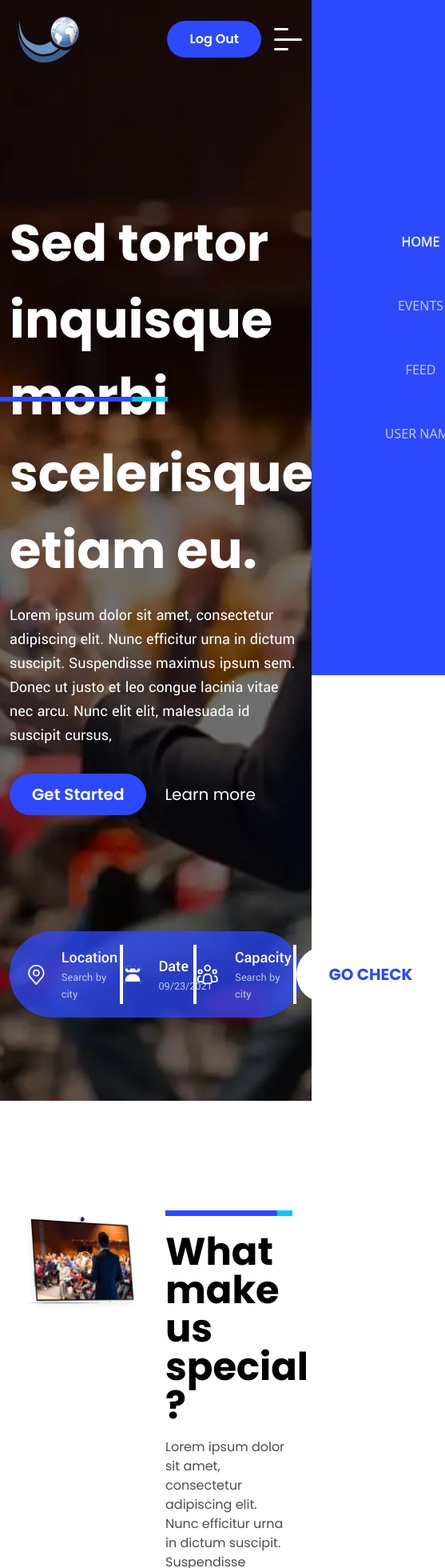
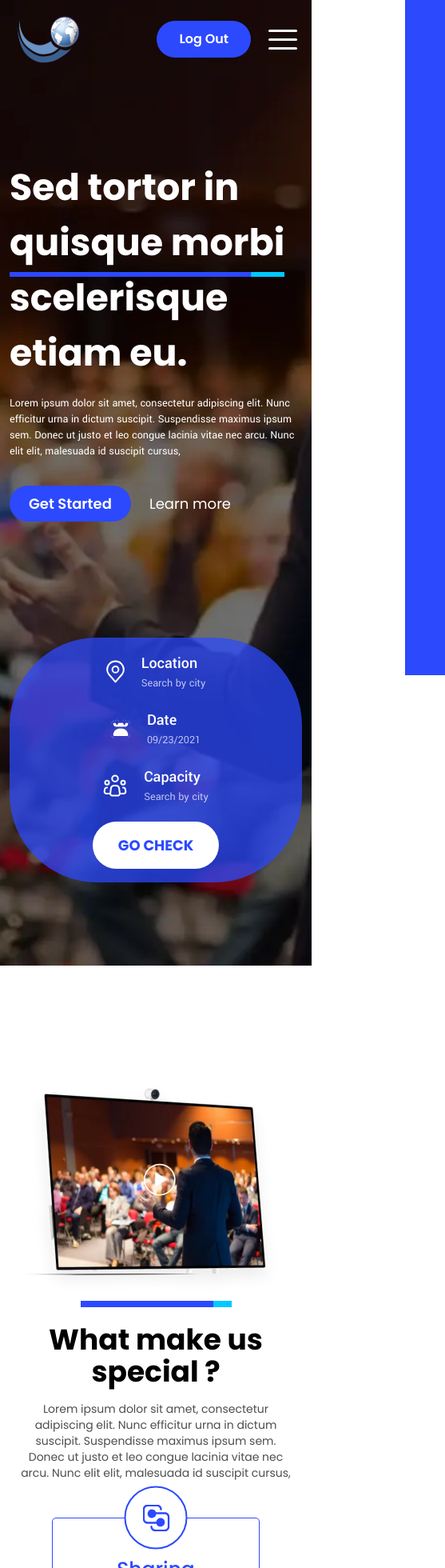
Before and after one commit to Prerna-2605/react-events-free, a React (Vite) app: page / in a window 390 px wide. Shown: the top 1960 px of the page at 80% size, 557 px wide, since content can reach past the window. Built offline with nearby package versions, Linux system fonts and the light colour scheme.

Commit message:
made home page responsive

```diff
--- a/package.json
+++ b/package.json
@@ -11,6 +11,7 @@
   },
   "dependencies": {
     "@tailwindcss/vite": "^4.1.11",
+    "hamburger-react": "^2.5.2",
     "react": "^19.1.0",
     "react-dom": "^19.1.0",
     "react-router-dom": "^7.6.2",
--- a/src/components/Bluesection.jsx
+++ b/src/components/Bluesection.jsx
@@ -18,12 +18,12 @@ const Bluesection = () => {
           className='max-w-[765px] text-center mx-auto text-white mb-[78px] '
         />
 
-        <div className='max-w-[920px] flex justify-between items-center mx-auto '>
+        <div className='max-w-[920px] flex justify-between items-center mx-auto max-[515px]:grid max-[515px]:grid-cols-2 max-[515px]:gap-5 '>
           {bluesection.map((items, index) => (
             <div key={index} className='flex flex-col items-center '>
               <img src={items.icon} alt="icon" />
 
-              <p className='poppins font-bold text-[35px] my-1 text-white '>
+              <p className='poppins font-bold text-[35px] max-lg:text-[32px] max-md:text-[28px] my-1 text-white '>
                 {items.head}
               </p>
 
--- a/src/components/Homehero.jsx
+++ b/src/components/Homehero.jsx
@@ -9,10 +9,13 @@ import { Link } from 'react-router-dom'
 const Homehero = () => {
     return (
         <div className='bg-center bg-cover bg-no-repeat pb-[104px] ' style={{ backgroundImage: `url(${section1bg})` }} >
-            <div className='max-w-[1320px] mx-auto pt-[256px] px-3 '>
-                <h1 className='font-poppins font-bold text-[64px] text-white max-w-[1044px] leading-[150%] relative mb-[18px] '>
-                    Sed tortor inquisque morbi scelerisque etiam eu.
-                    <img src={blueline} alt="img" className='absolute top-1/2 right-42' />
+            <div className='max-w-[1320px] mx-auto pt-[256px] max-md:pt-50 px-3 '>
+                <h1 className='font-poppins font-bold text-[64px] max-lg:text-[58px] max-md:text-[50px] max-sm:text-[46px] text-white max-w-[1044px] leading-[150%] mb-[18px] '>
+                    Sed tortor in <span className='relative inline-block '>
+                        quisque morbi
+                        <img src={blueline} alt="img" className='absolute -bottom-2 right-0 ' />
+                    </span> scelerisque etiam eu.
+
                 </h1>
 
                 <SmallText
@@ -22,16 +25,17 @@ const Homehero = () => {
                 <div className='flex gap-[23px] items-center mb-[145px] '>
                     <Button
                         text={'Get Started'}
-                        className='py-[11px] px-7 text-[20px] leading-[150%] ' />
+                        className='py-[11px] px-7 text-[20px] max-sm:text-[18px] max-sm:py-[9px] max-sm:px-6 leading-[150%] ' />
 
-                    <Link className='font-poppins font-normal text-[20px] text-white '>
+                    <Link className='font-poppins font-normal text-[20px] max-sm:text-[18px] text-white hover:tracking-wider transition-all duration-300 '>
                         Learn more
                     </Link>
                 </div>
 
-                <div className='flex py-[17px] px-[23px] justify-between items-center max-w-[962px] bg-[#2C49FEBD] rounded-full '>
+                <div className='flex py-[17px] px-[23px] justify-between items-center max-w-[962px] bg-[#2C49FEBD] rounded-[150px] max-[426px]:rounded-[110px] max-md:grid max-md:grid-cols-2 max-[426px]:!grid-cols-1 max-md:gap-5 '>
                     {bluebox.map((items, index) => (
                         <React.Fragment key={index}>
+                            <div className='flex max-md:justify-center '>
                                 <div className='flex gap-[21px] items-center '>
                                     <items.icon />
                                     <div>
@@ -43,11 +47,12 @@ const Homehero = () => {
                                         </p>
                                     </div>
                                 </div>
-                            <div className="border-[2px] h-[74px] border-white"></div>
+                            </div>
+                            <div className="border-[2px] h-[74px] border-white max-md:hidden "></div>
                         </React.Fragment>
                     ))}
 
-                    <Button className='py-5 px-10 bg-white !text-[#2C49FE] uppercase !font-bold text-[20px] ' text={'go check'} />
+                    <div className='flex max-md:justify-center '><Button className='py-5 px-10 bg-white !text-[#2C49FE] uppercase !font-bold text-[20px] max-w-[185px] max-sm:px-8 max-sm:py-4 max-sm:text-[18px] ' text={'go check'} /></div>
                 </div>
             </div>
         </div>
--- a/src/components/Special.jsx
+++ b/src/components/Special.jsx
@@ -8,27 +8,27 @@ import { special } from '../utils/helper'
 const Special = () => {
     return (
         <div className='max-w-[1320px] mx-auto mt-[137px] mb-[73px] px-3 '>
-            <div className="flex flex-wrap">
-                <div className="w-1/2 px-3">
-                    <img src={television} alt="image" draggable='false' />
+            <div className="flex flex-wrap max-lg:flex-col ">
+                <div className="w-1/2 px-3 max-lg:w-full ">
+                    <img src={television} alt="image" draggable='false' className='w-full max-lg:w-[70%] mx-auto max-sm:w-full ' />
                 </div>
 
-                <div className="w-1/2 px-3">
-                    <img src={blueline} alt="image" draggable='false' className='mb-[21px] ' />
+                <div className="w-1/2 px-3 max-lg:w-full ">
+                    <img src={blueline} alt="image" draggable='false' className='mb-[21px] max-lg:mx-auto ' />
 
                     <Heading
                         text={'What make us special ?'}
-                        className='mb-4'
+                        className='mb-4 max-lg:text-center '
                     />
 
                     <SmallText
                         text={'Lorem ipsum dolor sit amet, consectetur adipiscing elit. Nunc efficitur urna in dictum suscipit. Suspendisse maximus ipsum sem. Donec ut justo et leo congue lacinia vitae nec arcu. Nunc elit elit, malesuada id suscipit cursus,'}
-                        className='mb-[46px] '
+                        className='mb-[46px] max-lg:text-center '
                     />
 
-                    <div className='grid grid-cols-2 gap-y-[37px] gap-x-9 '>
+                    <div className='cards grid grid-cols-2 max-lg:grid-cols-3 gap-y-[37px] gap-x-9 max-lg:gap-5 '>
                         {special.map((items, index) => (
-                            <div key={index} className={`relative flex justify-center ${special.length % 2 !== 0 && index === special.length - 1 ? 'col-span-2 mx-auto' : ''}`}>
+                            <div key={index} className={`relative flex justify-center ${special.length % 2 !== 0 && index === special.length - 1 ? 'lg:col-span-2 lg:mx-auto' : ''}`}>
                                 <div className='size-[79px] max-w-[79px] w-full border-[2px] border-[#2C49FE] bg-white z-1 rounded-full flex items-center justify-center absolute left-1/2 -translate-x-1/2 -translate-y-1/2 '>
                                     <img src={items.icon} alt="icon" />
                                 </div>
--- a/src/components/common/Breadcrumb.jsx
+++ b/src/components/common/Breadcrumb.jsx
@@ -11,7 +11,7 @@ const Breadcrumb = ({className=''}) => {
     console.log(generatePath)
     return (
         <div className={`text-sm py-2  ${className}`}>
-            <Link to="/" className={`font-poppins font-normal text-base text-[#666666] ${EventsPage ? 'text-white' : 'text-[#666666]'} `}>Home</Link>
+            <Link to="/" className={`font-poppins font-normal text-base text-[#666666] opacity-70 ${EventsPage ? 'text-white' : 'text-[#666666]'} `}>Home</Link>
             {pathnames.map((_, index) => {
                 const path = generatePath(index);
 
@@ -23,13 +23,13 @@ const Breadcrumb = ({className=''}) => {
 
                 return (
                     <span key={path}>
-                        <span className={`${EventsPage ? 'text-white' : 'text-[#666666]'} font-poppins font-normal text-base text-[#666666]`}>{' >  '}</span>
+                        <span className={`${EventsPage ? 'text-white' : 'text-[#666666]'} opacity-70 font-poppins font-normal text-base text-[#666666]`}>{' >  '}</span>
                         {index !== pathnames.length - 1 ? (
                             <Link to={path} className="text-black">
                                 {name}
                             </Link>
                         ) : (
-                                <span className={`font-poppins font-normal text-base capitalize  ${EventsPage ? 'text-white' : 'text-[#2C49FE] '}`}>{name}</span>
+                                <span className={`font-poppins font-normal text-base capitalize opacity-100  ${EventsPage ? 'text-white' : 'text-[#666666] '}`}>{name}</span>
                         )}
                     </span>
                 );
--- a/src/components/common/Heading.jsx
+++ b/src/components/common/Heading.jsx
@@ -2,7 +2,7 @@ import React from 'react'
 
 const Heading = ({ className = '', text }) => {
     return (
-        <h2 className={`font-poppins font-bold text-5xl ${className} `}>
+        <h2 className={`font-poppins font-bold text-5xl max-lg:text-4xl ${className} `}>
             {text}
         </h2>
     )
--- a/src/components/common/Navbar.jsx
+++ b/src/components/common/Navbar.jsx
@@ -3,6 +3,7 @@ import { Link, NavLink, useLocation } from 'react-router-dom'
 import logo from '../../assets/svg/logo.svg'
 import { navbar } from '../../utils/helper'
 import Button from './Button'
+import { Squash as Hamburger } from 'hamburger-react'
 
 const Navbar = () => {
     const [state, setIsOpen] = useState(null)
@@ -33,14 +34,14 @@ const Navbar = () => {
                 </Link>
 
                 <div className='flex items-center gap-14 '>
-                    <div className={`flex gap-10 max-md:flex-col max-md:justify-center max-md:items-center max-md:bg-[#2C49FE] max-md:fixed max-md:top-0 max-md:right-0 max-md:w-[70%] max-md:h-screen max-md:transition-transform max-md:duration-300 max-md:z-10 ${state === "show" ? 'max-md:translate-x-0' : 'max-md:translate-x-full'}`}>
+                    <div className={`flex gap-10 max-md:flex-col max-md:justify-center max-md:items-center max-md:bg-[#2C49FE] max-md:fixed max-md:top-0 max-md:w-[70%] max-md:h-screen max-md:transition-[right] max-md:duration-300 max-md:z-10 ${state === "show" ? 'max-md:right-0 ' : 'max-md:-right-full '}`}>
 
                         {navbar.map((item, index) => (
                             <NavLink
                                 key={index}
                                 to={item.link == 'home' ? '/' : `/${item.link}`}
                                 className={({ isActive }) => {
-                                    const baseStyle = 'px-3 py-2 cursor-pointer relative group uppercase font-normal text-base no-underline transition-all duration-300 hover:tracking-wider';
+                                    const baseStyle = 'px-3 py-2 cursor-pointer relative group uppercase font-normal text-base whitespace-nowrap transition-all duration-300 hover:tracking-widest';
                                     const activeStyle = isActive ? 'opacity-100 text-stroke-1' : 'opacity-70';
 
                                     let textColor = '';
@@ -67,11 +68,15 @@ const Navbar = () => {
                     </div>
                     <div className='flex items-center gap-4 '>
                         <Button className='py-[11px] px-7 ' text={'Log Out'} />
-                        <button onClick={() => setIsOpen(state === "show" ? null : "show")} className='w-[35px] h-7 flex flex-col justify-between z-19 md:hidden '>
-                            <span className={`w-1/2 h-[3px] rounded-full transition-all duration-300 active:scale-95 ${state === "show" ? 'w-full rotate-45 origin-left bg-white ' : 'rotate-0'} ${showBlueBg ? 'bg-[#2C49FE]' : 'bg-white'} `}></span>
-                            <span className={`w-full h-[3px] rounded-full transition-all duration-300 active:scale-95 ${state === "show" ? 'hidden ' : ''} ${showBlueBg ? 'bg-[#2C49FE]' : 'bg-white'} `}></span>
-                            <span className={`w-1/2 h-[3px] rounded-full transition-all duration-300 active:scale-95 ${state === "show" ? 'w-full -rotate-45 origin-left bg-white ' : 'rotate-0'} ${showBlueBg ? 'bg-[#2C49FE]' : 'bg-white'} `}></span>
-                        </button>
+                        <div className='z-19 md:hidden '>
+                            <Hamburger
+                                toggled={state === 'show'}
+                                toggle={() => setIsOpen(state === 'show' ? null : 'show')}
+                                color={state === 'show' ? '#ffffff' : (showBlueBg ? '#2C49FE' : '#ffffff')}
+                                rounded
+                                size={36}
+                            />
+                        </div>
                     </div>
                 </div>
             </div>
--- a/src/components/common/Smalltext.jsx
+++ b/src/components/common/Smalltext.jsx
@@ -2,7 +2,7 @@ import React from 'react'
 
 const SmallText = ({ className = '', text }) => {
     return (
-        <p className={`font-poppins font-normal text-base text-[#4D4D4D] ${className} `}>
+        <p className={`font-poppins font-normal text-base text-[#4D4D4D] max-lg:text-[15px] max-md:text-sm ${className} `}>
             {text}
         </p>
     )
--- a/src/index.css
+++ b/src/index.css
@@ -14,3 +14,25 @@
 .text-stroke-1 {
     -webkit-text-stroke: 0.3px;
 }
+
+@media (max-width:710px) {
+    .cards {
+        grid-template-columns: repeat(2, 1fr);
+        gap: 36px;
+    }
+
+    .cards :last-child {
+        grid-column: span 2;
+    }
+}
+
+@media (max-width:585px) {
+    .cards {
+        grid-template-columns: repeat(1, 1fr);
+        gap: 46px;
+    }
+
+    .cards :last-child {
+        grid-column: span 1;
+    }
+}
```
Also changed, not shown: src/components/Explore.jsx (+16 -10 lines), src/components/Joinus.jsx (+8 -8 lines), 1 other file (tests, documents, lock files or other folders). Lines whose indentation alone changed are shown as unchanged.
